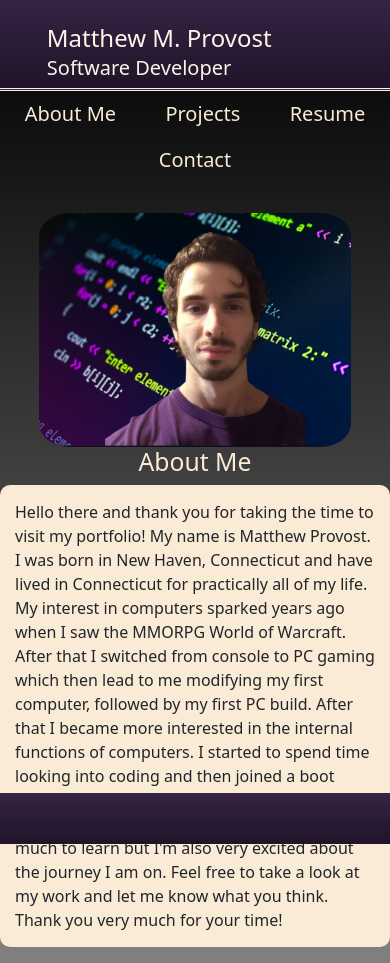
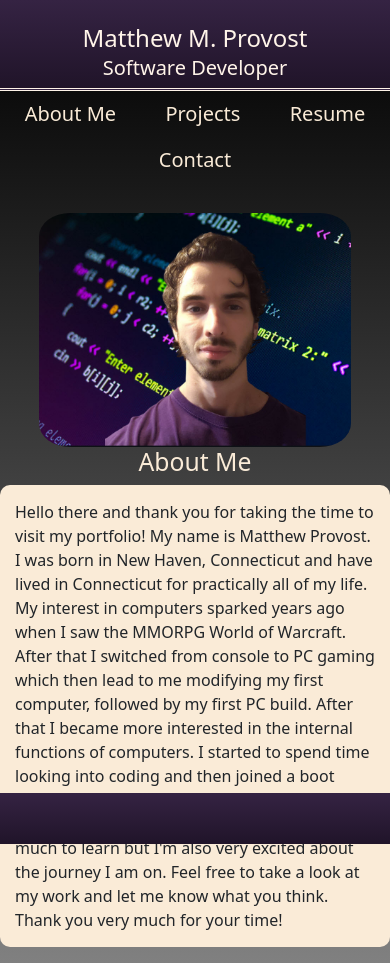
Before and after one commit to provostma21/Portfolio, a React (Create React App) app: page / in a window 390 px wide. Built offline with nearby package versions, Linux system fonts and the light colour scheme; no server answers; some icons are missing.

Commit message:
added media queries to center any text in the header when viewing from 768px or less

```diff
--- a/src/components/Style/Header.css
+++ b/src/components/Style/Header.css
@@ -19,3 +19,20 @@
     margin: 0;
     padding: 0;
 }
+
+@media only screen and (max-width: 768px) {
+    .header-container {
+        margin-left: auto;
+        margin-right: auto;
+        text-align: center;
+        }
+
+        .header-container > header {
+            margin-left: auto;
+            margin-right: auto;
+        }
+        .header-container > h2 {
+            margin-left: auto;
+            margin-right: auto;
+        }
+}
```
